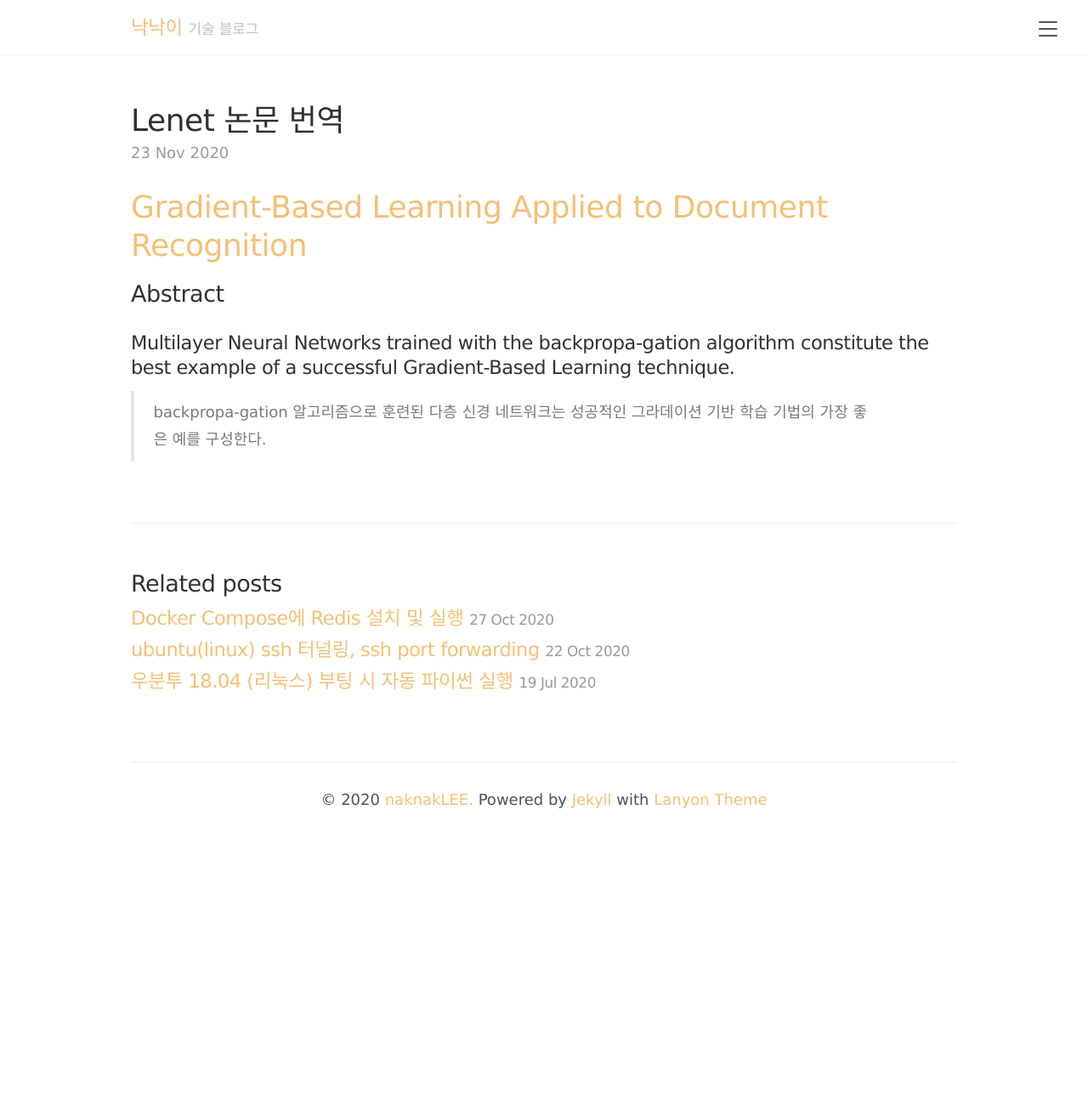
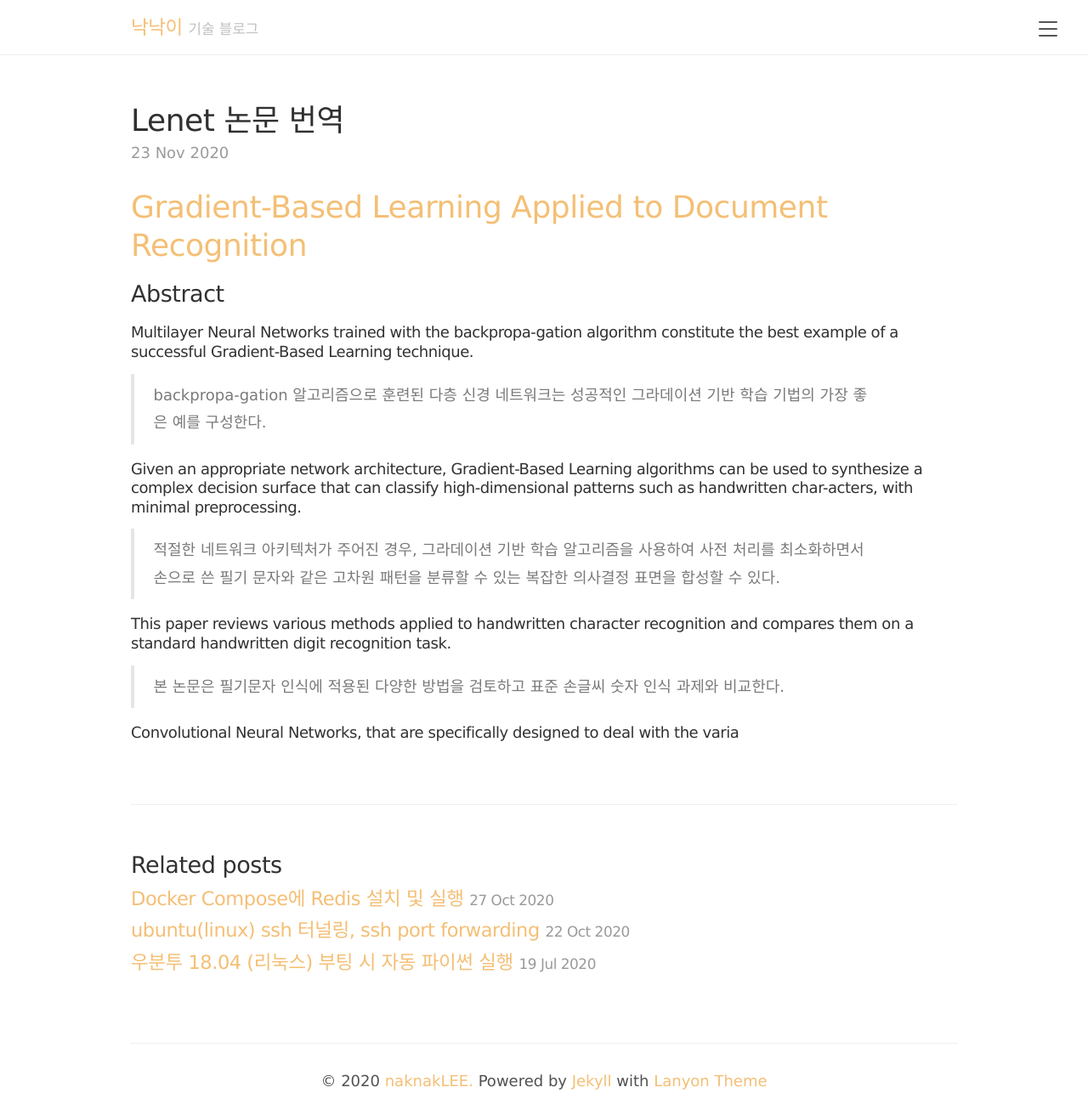
Before and after one commit to naknakLEE/naknakLEE.github.io, a Jekyll site: the page built from _posts/2020-11-23-LeNet_Post_Translation.md, in a window 1280 px wide. Shown: the whole page at 85% size. Built offline with Jekyll 4.4.1, drawn with Linux system fonts in a browser that asks for light colours; comment, search, counter and statistics services are not loaded; before the commit the page ends 975 px from its top, so only the background shows below that.

Commit message:
post 추가

```diff
--- a/_posts/2020-11-23-LeNet_Post_Translation.md
+++ b/_posts/2020-11-23-LeNet_Post_Translation.md
@@ -10,6 +10,16 @@ categories: Classification
 
 ## Abstract
 
-### Multilayer Neural Networks trained with the backpropa-gation algorithm constitute the best example of a successful Gradient-Based Learning technique.
+#### Multilayer Neural Networks trained with the backpropa-gation algorithm constitute the best example of a successful Gradient-Based Learning technique.
 
 > backpropa-gation 알고리즘으로 훈련된 다층 신경 네트워크는 성공적인 그라데이션 기반 학습 기법의 가장 좋은 예를 구성한다.
+
+#### Given an appropriate network architecture, Gradient-Based Learning algorithms can be used to synthesize a complex decision surface that can classify high-dimensional patterns such as handwritten char-acters, with minimal preprocessing.
+
+> 적절한 네트워크 아키텍처가 주어진 경우, 그라데이션 기반 학습 알고리즘을 사용하여 사전 처리를 최소화하면서 손으로 쓴 필기 문자와 같은 고차원 패턴을 분류할 수 있는 복잡한 의사결정 표면을 합성할 수 있다.
+
+#### This paper reviews various methods applied to handwritten character recognition and compares them on a standard handwritten digit recognition task.
+
+> 본 논문은 필기문자 인식에 적용된 다양한 방법을 검토하고 표준 손글씨 숫자 인식 과제와 비교한다.
+
+#### Convolutional Neural Networks, that are specifically designed to deal with the varia
```
